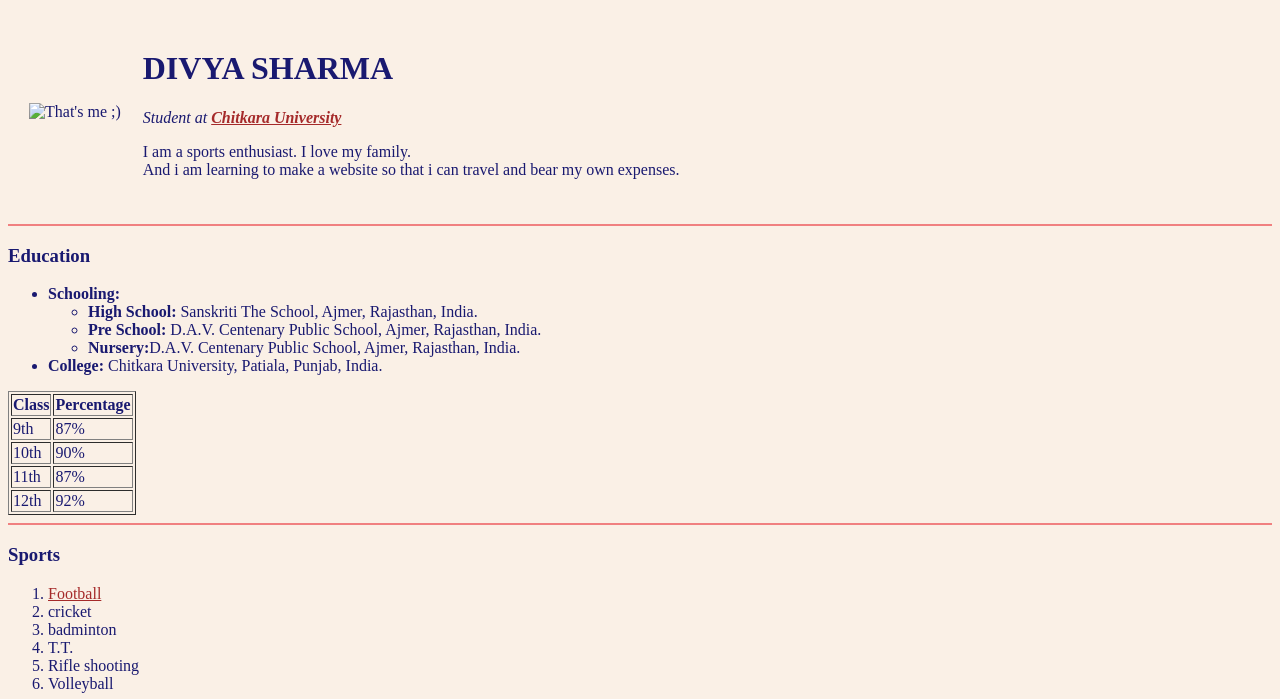
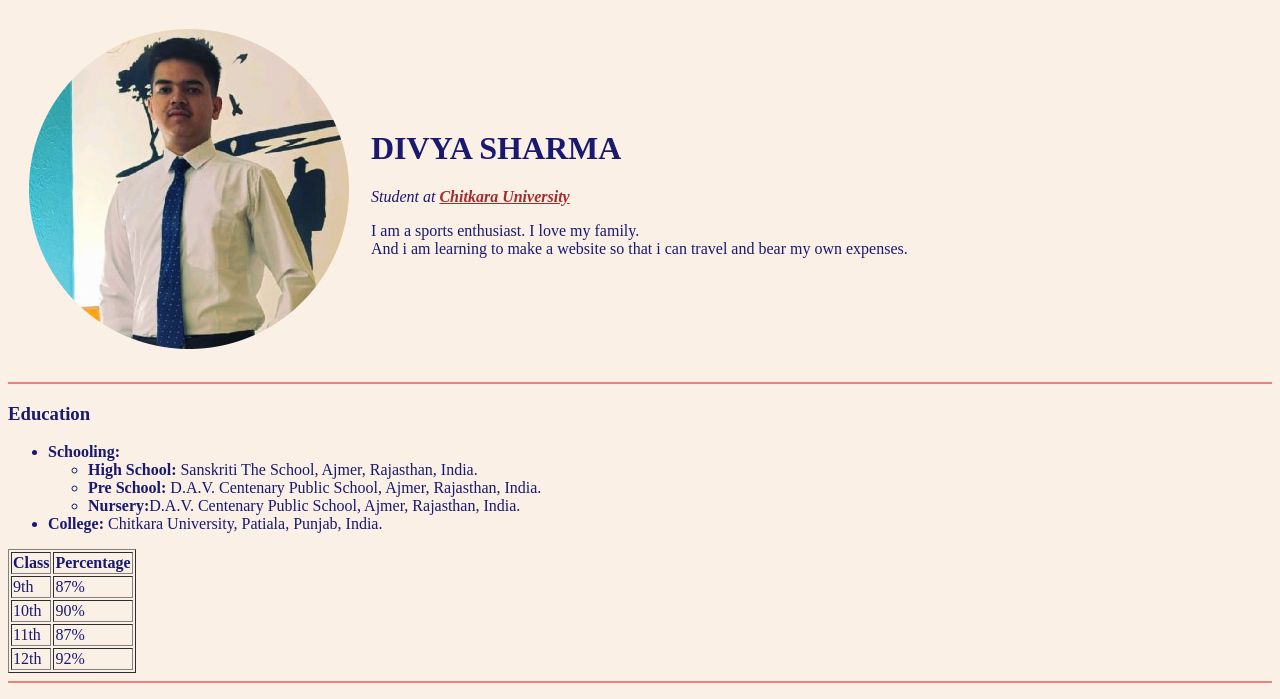
Before and after one commit to divya-1212/CV, a plain HTML site: page index.html in a window 1280 px wide. Shown: the top 699 px of the page. Drawn offline with Linux system fonts and the light colour scheme.

Commit message:
Update index.html

```diff
--- a/index.html
+++ b/index.html
@@ -9,7 +9,7 @@
   <body bgcolor="linen" text="midnightblue" link="brown" alink="brown">
     <table cellspacing="20">
       <tr>
-        <td><img src="images/linkedin modified.png" alt="That's me ;)"></td>
+        <td><img src="linkedin modified.png" alt="That's me ;)"></td>
         <td><h1>DIVYA SHARMA</h1>
           <p>
           <em> Student at <strong> <a target="_blank" href="https://www.chitkara.edu.in/">Chitkara University</a></strong></em>
```
